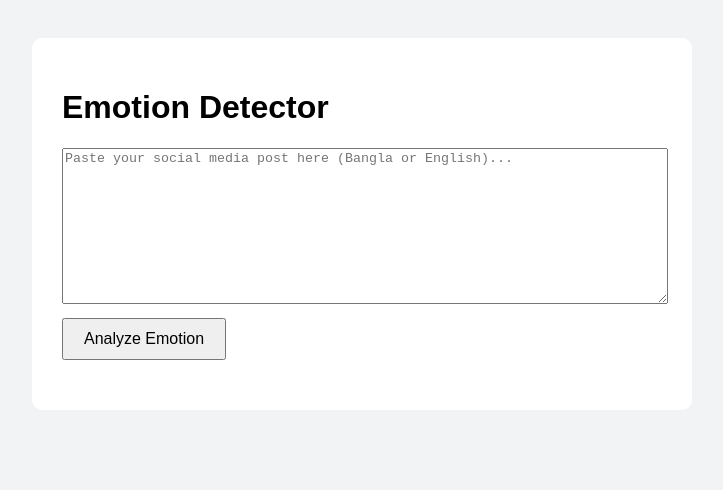
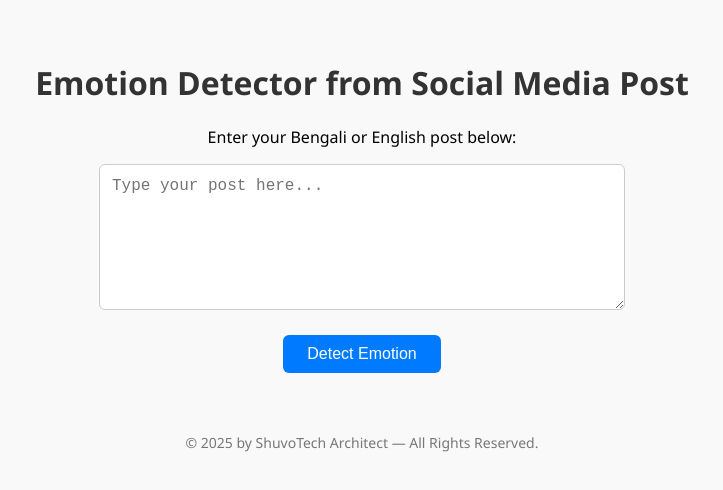
Before and after one commit to ShuvoTechArchitect/emotion-detector, a plain HTML site: page index.html in a window 1280 px wide. Shown: the whole page, without its empty margins (278-1001 px from the left). Drawn offline with Linux system fonts and the light colour scheme.

Commit message:
Update index.html

```diff
--- a/index.html
+++ b/index.html
@@ -3,16 +3,104 @@
 <head>
   <meta charset="UTF-8" />
   <meta name="viewport" content="width=device-width, initial-scale=1.0"/>
-  <title>Emotion Detector App</title>
-  <link rel="stylesheet" href="style.css" />
+  <title>Emotion Detector from Social Media Post</title>
+  <style>
+    body {
+      font-family: 'Segoe UI', Tahoma, Geneva, Verdana, sans-serif;
+      background: #f9f9f9;
+      margin: 0;
+      padding: 40px;
+      text-align: center;
+    }
+
+    h1 {
+      color: #333;
+    }
+
+    textarea {
+      width: 90%;
+      max-width: 500px;
+      height: 120px;
+      padding: 12px;
+      font-size: 16px;
+      border: 1px solid #ccc;
+      border-radius: 6px;
+      resize: vertical;
+    }
+
+    button {
+      margin-top: 20px;
+      padding: 10px 24px;
+      font-size: 16px;
+      background-color: #007BFF;
+      color: white;
+      border: none;
+      border-radius: 6px;
+      cursor: pointer;
+    }
+
+    button:hover {
+      background-color: #0056b3;
+    }
+
+    #result {
+      margin-top: 30px;
+      font-size: 20px;
+      color: #222;
+      font-weight: bold;
+    }
+
+    footer {
+      margin-top: 60px;
+      font-size: 14px;
+      color: #777;
+    }
+  </style>
 </head>
 <body>
-  <div class="container">
-    <h1>Emotion Detector</h1>
-    <textarea id="postInput" placeholder="Paste your social media post here (Bangla or English)..."></textarea>
-    <button onclick="analyzeEmotion()">Analyze Emotion</button>
-    <div id="result"></div>
-  </div>
-  <script src="script.js"></script>
+  <h1>Emotion Detector from Social Media Post</h1>
+  <p>Enter your Bengali or English post below:</p>
+
+  <textarea id="inputText" placeholder="Type your post here..."></textarea><br />
+  <button onclick="detectEmotion()">Detect Emotion</button>
+
+  <div id="result"></div>
+
+  <footer>
+    &copy; 2025 by ShuvoTech Architect — All Rights Reserved.
+  </footer>
+
+  <script>
+    async function detectEmotion() {
+      const inputText = document.getElementById("inputText").value.trim();
+      const resultDiv = document.getElementById("result");
+
+      if (!inputText) {
+        resultDiv.innerText = "Please enter some text.";
+        return;
+      }
+
+      resultDiv.innerText = "Analyzing emotion...";
+
+      try {
+        const response = await fetch("https://shuvo100-emotion-detector-api.hf.space/run/predict", {
+          method: "POST",
+          headers: {
+            "Content-Type": "application/json"
+          },
+          body: JSON.stringify({
+            data: [inputText]
+          })
+        });
+
+        const result = await response.json();
+        const emotion = result?.data?.[0];
+        resultDiv.innerText = `🔍 Detected Emotion: ${emotion}`;
+      } catch (error) {
+        resultDiv.innerText = "❌ Error detecting emotion. Please try again later.";
+        console.error(error);
+      }
+    }
+  </script>
 </body>
 </html>
```
